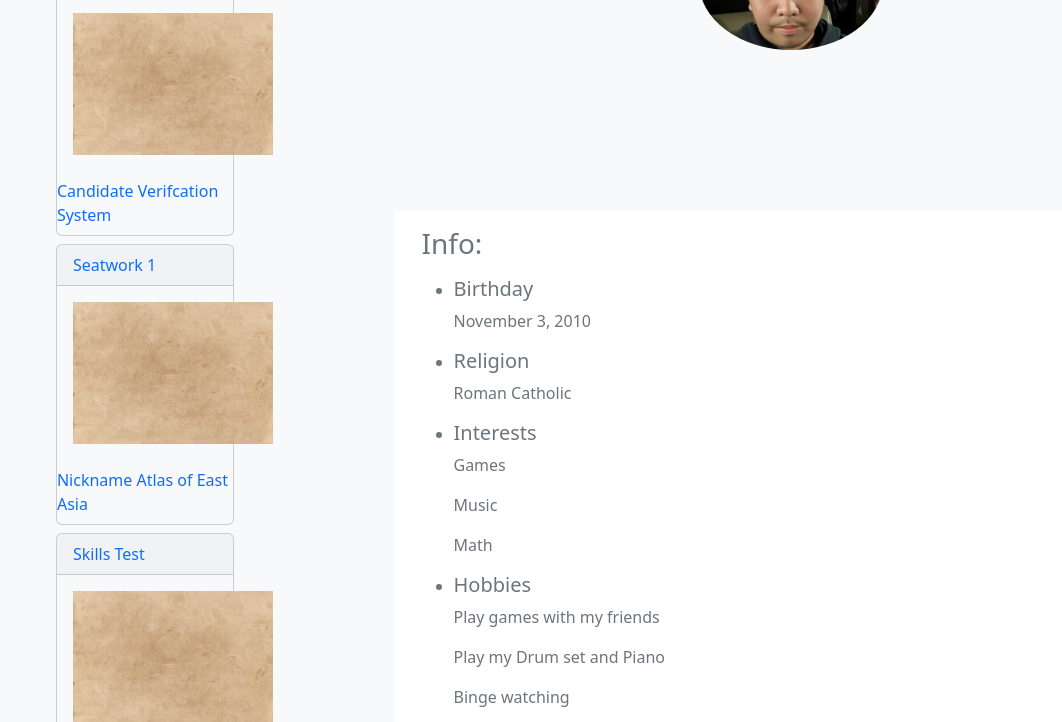
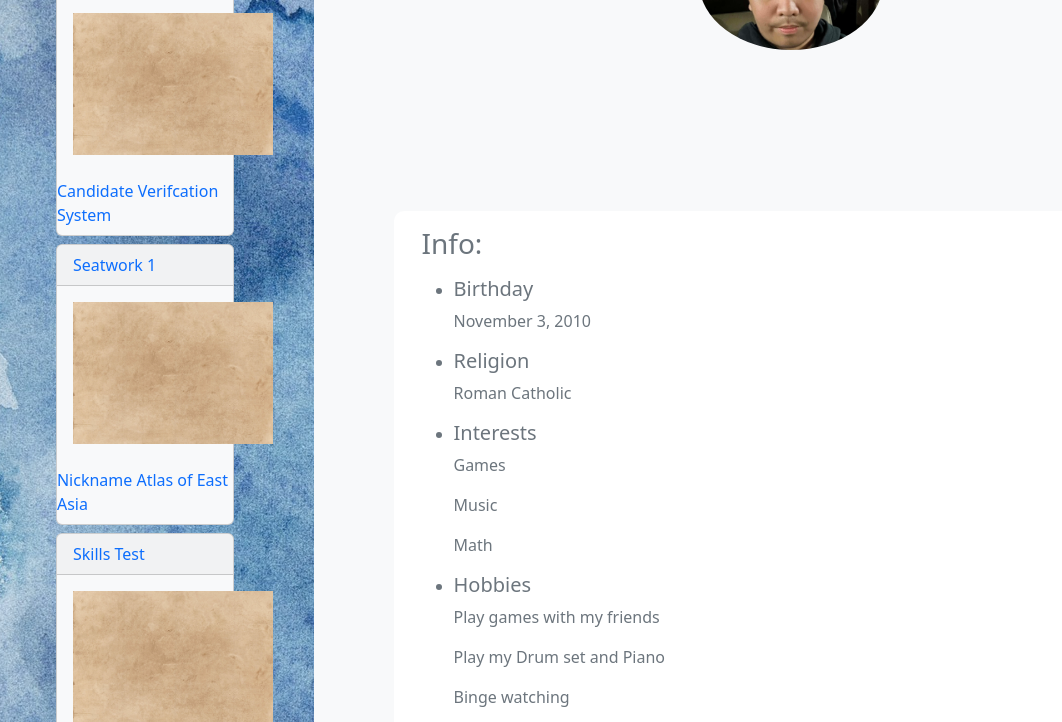
Before and after one commit to san-agustin-9r-ay2025/Greenhills_ICT10_Q2PROJECT_San-Agustin_Gann-Arkin, a plain HTML site: page index.html in a window 1280 px wide. Shown: the part 256-978 px from the top of the page, without its empty margins (0-1062 px from the left). Drawn offline with nearby package versions, Linux system fonts and the light colour scheme.

Commit message:
Refactor index.html and update stylesheet link
Updated the stylesheet link and added new content sections.

```diff
--- a/index.html
+++ b/index.html
@@ -5,7 +5,7 @@
 <meta name="viewport" content="width=device-width, initial-scale=1.0">
 <title>Meet the Creator</title>
 <!-- START OF CSS -->
-<link rel="stylesheet" href="Project.css">
+<link rel="stylesheet" href="style.css">
 
 <!-- START OF BOOTSTRAP 5 -->
 <link href="https://cdn.jsdelivr.net/npm/bootstrap@5.3.8/dist/css/bootstrap.min.css" rel="stylesheet" integrity="sha384-sRIl4kxILFvY47J16cr9ZwB07vP4J8+LH7qKQnuqkuIAvNWLzeN8tE5YBujZqJLB" crossorigin="anonymous">
```
